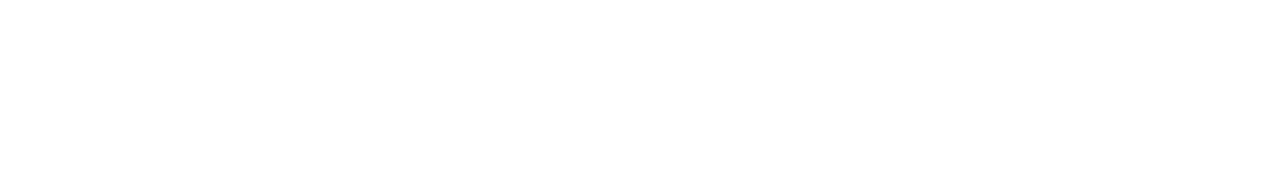
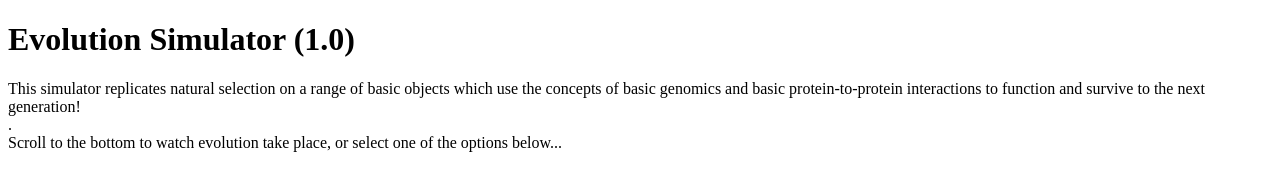
Before and after one commit to kersh2000/Evolution-Simulator, a website: page src/index.html in a window 1280 px wide. Drawn offline with Linux system fonts and the light colour scheme.

Commit message:
Added header title, description, and nav skeleton

```diff
--- a/src/index.html
+++ b/src/index.html
@@ -12,6 +12,23 @@
 
   <header>
 
+    <h1>Evolution Simulator (1.0)</h1>
+
+    <p class="main-description">
+
+      This simulator replicates natural selection on a range of basic objects which use the concepts of basic genomics and basic protein-to-protein interactions to function and survive to the next generation!
+
+      <br> . <br>
+
+      Scroll to the bottom to watch evolution take place, or select one of the options below...
+
+    </p>
+
+    <nav>
+
+
+
+    </nav>
 
   </header>
 
```
